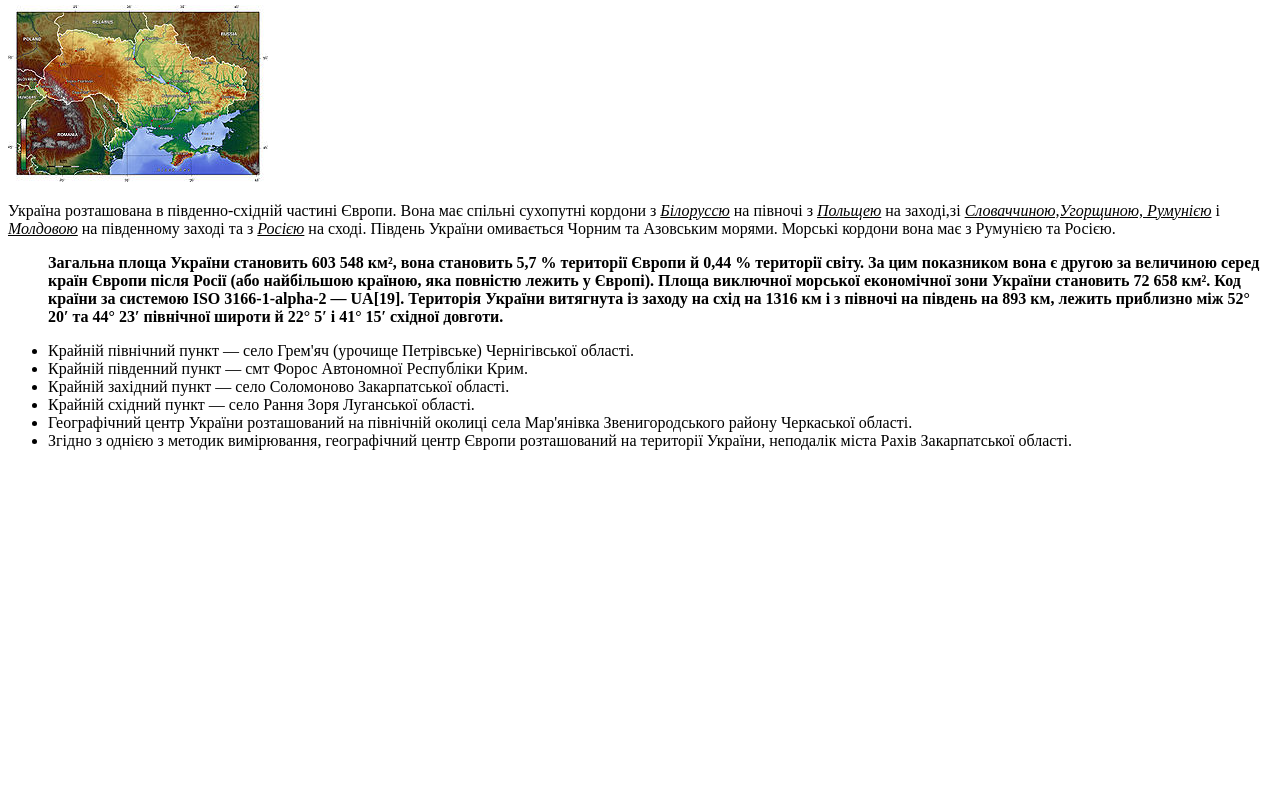
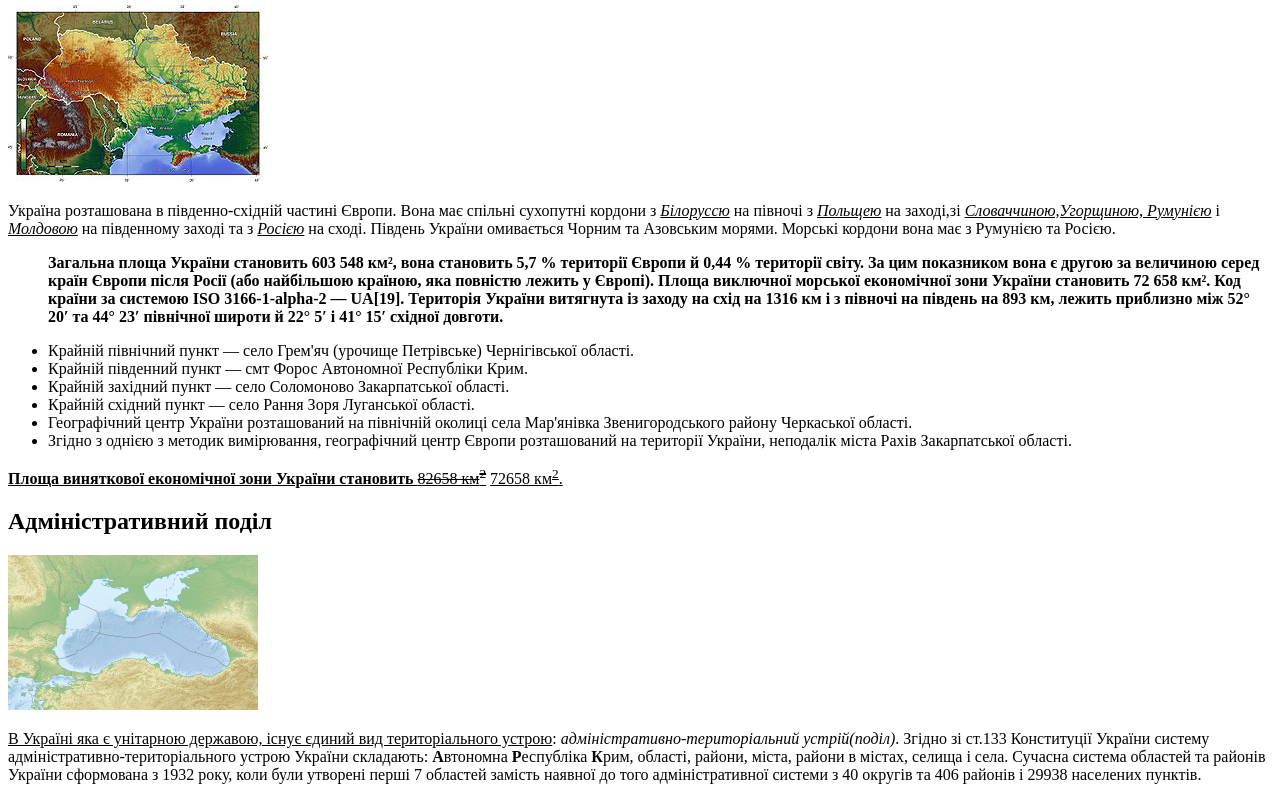
Before and after one commit to Logos-HTML-CSS/homework-1.2, a plain HTML site: page index.html in a window 1280 px wide. Shown: the part 525-1325 px from the top of the page. Before the commit the page ends 991 px from the top, so only its background shows below. Drawn offline with Linux system fonts and the light colour scheme.

Commit message:
Second Commit

```diff
--- a/index.html
+++ b/index.html
@@ -52,7 +52,13 @@
     <li>Згідно з однією з методик вимірювання, географічний центр Європи розташований на території України, неподалік міста Рахів Закарпатської області.</li>
 
     </ul>
-
+<p><u><b>Площа виняткової економічної зони України становить </b><s>82658 км<sup><s>2</s></sup></s></u> <u>72658 км<sup><u>2</u></sup>. </u></p>
+<h2><b>Адміністративний поділ</b></h2>
+<img src="images/podil.png">
+<p><u>В Україні яка є унітарною державою, існує єдиний вид територіального устрою</u>: <i>адміністративно-територіальний устрій(поділ)</i>. Згідно зі ст.133 Конституції
+ України систему адміністративно-територіального устрою України складають: <b>А</b>втономна <b>Р</b>еспубліка <b>К</b>рим, області, райони,
+міста, райони в містах, селища і села. Сучасна система областей та районів України сформована з 1932 року,
+коли були утворені перші 7 областей замість наявної до того адміністративної системи з 40 округів та 406 районів і 29938 населених пунктів.</p>
 
 </body>
 </html>
```
